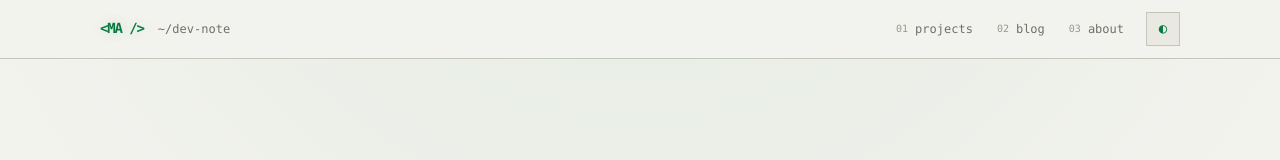
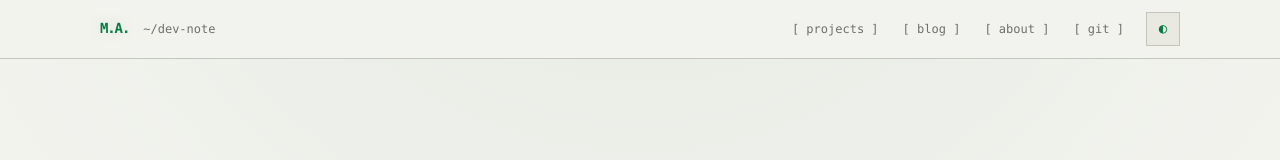
Before and after one commit to maaahad/dev-note, a Next.js app: page / in a window 1280 px wide. Shown: the top 160 px of the page. Built offline with nearby package versions, Linux system fonts and the light colour scheme.

Commit message:
navigation updated and git link added

```diff
--- a/src/app/globals.css
+++ b/src/app/globals.css
@@ -215,12 +215,6 @@ button {
   background: var(--green-dim);
 
   color: var(--green);
-}
-
-.nav-index {
-  color: var(--mute-2);
-
-  font-size: 10px;
 }
 
 .theme-toggle {
@@ -694,10 +688,6 @@ button {
     padding-inline: 6px;
   }
 
-  .nav-index {
-    display: none;
-  }
-
   .page {
     width: min(calc(100% - 24px), var(--wrap));
 
--- a/src/components/Header.tsx
+++ b/src/components/Header.tsx
@@ -6,27 +6,21 @@ export function Header() {
     <header className="site-header">
       <div className="site-header-inner">
         <Link href="/" className="site-brand" aria-label="Home">
-          <span className="site-brand-mark">&lt;MA /&gt;</span>
+          <span className="site-brand-mark">M.A.</span>
 
           <span className="site-brand-path">~/dev-note</span>
         </Link>
 
         <nav className="site-nav" aria-label="Primary navigation">
-          <Link href="/projects">
-            <span className="nav-index">01</span>
-            projects
+          <Link href="/projects">[ projects ]</Link>
+
+          <Link href="/blog">[ blog ]</Link>
+
+          <Link href="/about">[ about ]</Link>
+
+          <Link href="https://github.com/maaahad" target="_blank">
+            [ git ]
           </Link>
-
-          <Link href="/blog">
-            <span className="nav-index">02</span>
-            blog
-          </Link>
-
-          <Link href="/about">
-            <span className="nav-index">03</span>
-            about
-          </Link>
-
           <ThemeToggle />
         </nav>
       </div>
```
